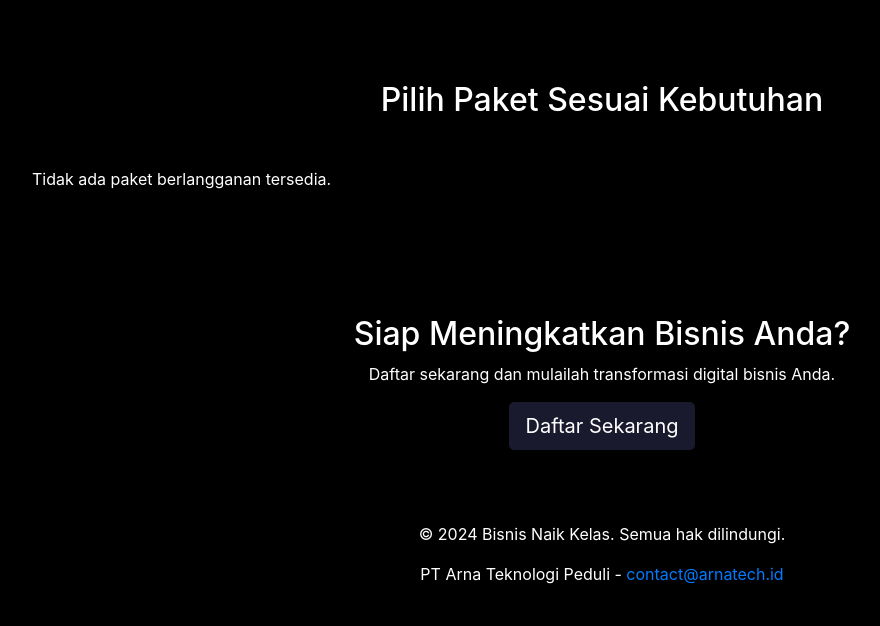
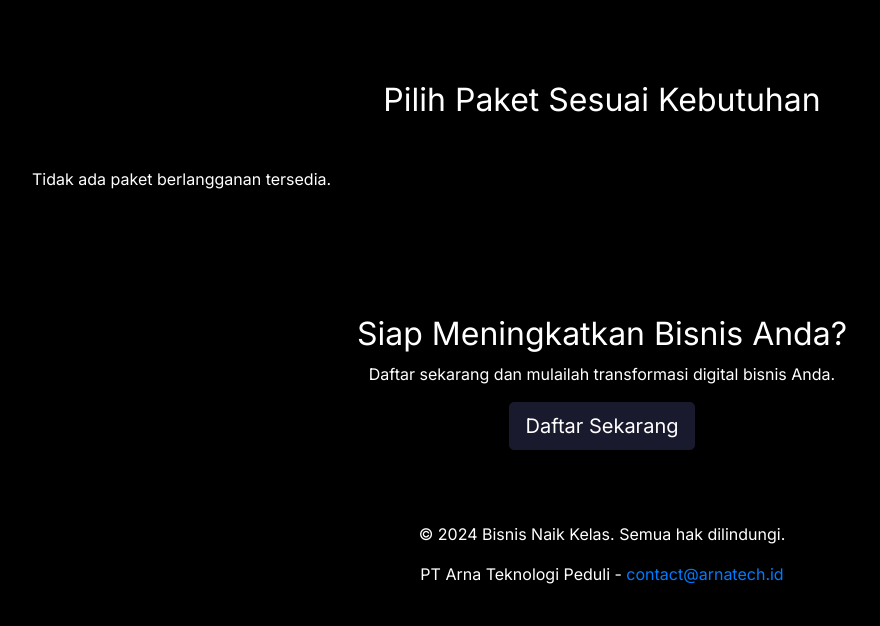
Before and after one commit to ardzix/subscription_service, a Django app: page / in a window 1280 px wide. Shown: the part 990-1616 px from the top of the page, without its empty margins (38-918 px from the left). Run offline with Django 5.2, Linux system fonts and the light colour scheme; data that the repository does not hold is empty; some libraries are stand-ins or nearby versions.

Commit message:
feat: change font family to inter

```diff
--- a/subscriptions/templates/subscriptions/base.html
+++ b/subscriptions/templates/subscriptions/base.html
@@ -22,12 +22,14 @@
     <!-- Ensuring your site is crawlable -->
     <meta name="robots" content="index, follow">
     <title>{% block title %}Bisnis Naik Kelas{% endblock %}</title>
+    <link href="https://fonts.googleapis.com/css2?family=Inter:wght@400;600;800&display=swap" rel="stylesheet">
     <link rel="stylesheet" href="https://stackpath.bootstrapcdn.com/bootstrap/4.5.2/css/bootstrap.min.css">
     <style>
         body, html {
             height: 100%;
             background-color: #000; /* Dark background for the whole page */
             color: #fff; /* White text color for contrast */
+            font-family: 'Inter', sans-serif;
         }
         .navbar-dark .navbar-nav .nav-link {
             color: #fff; /* Ensures nav links are white */
--- a/subscriptions/templates/subscriptions/home.html
+++ b/subscriptions/templates/subscriptions/home.html
@@ -23,11 +23,13 @@
     <!-- Ensuring your site is crawlable -->
     <meta name="robots" content="index, follow">
 
+    <link href="https://fonts.googleapis.com/css2?family=Inter:wght@400;600;800&display=swap" rel="stylesheet">
     <link rel="stylesheet" href="https://stackpath.bootstrapcdn.com/bootstrap/4.5.2/css/bootstrap.min.css" />
     <style>
       body {
         background-color: #000; /* Set body background to black */
         color: #fff; /* Ensure text is white for contrast */
+        font-family: 'Inter', sans-serif;
       }
 
       .hero-section {
```
